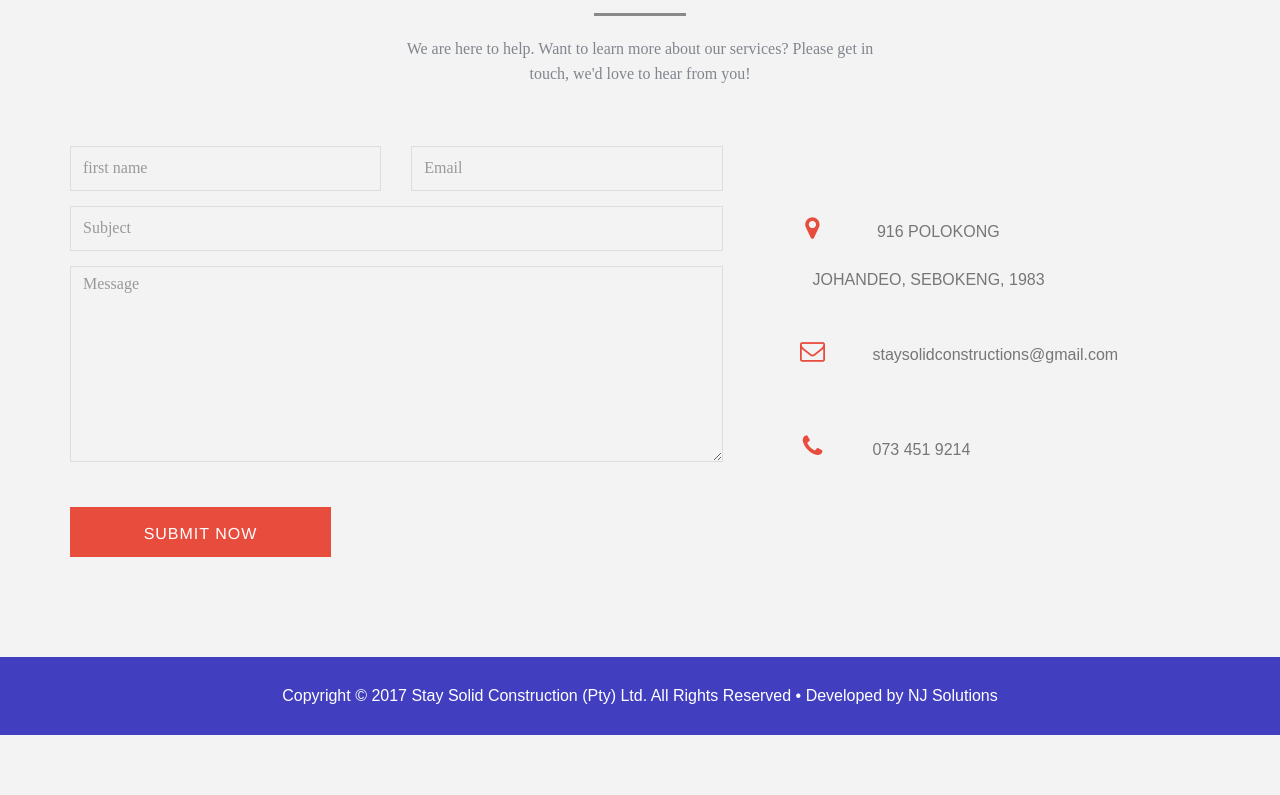
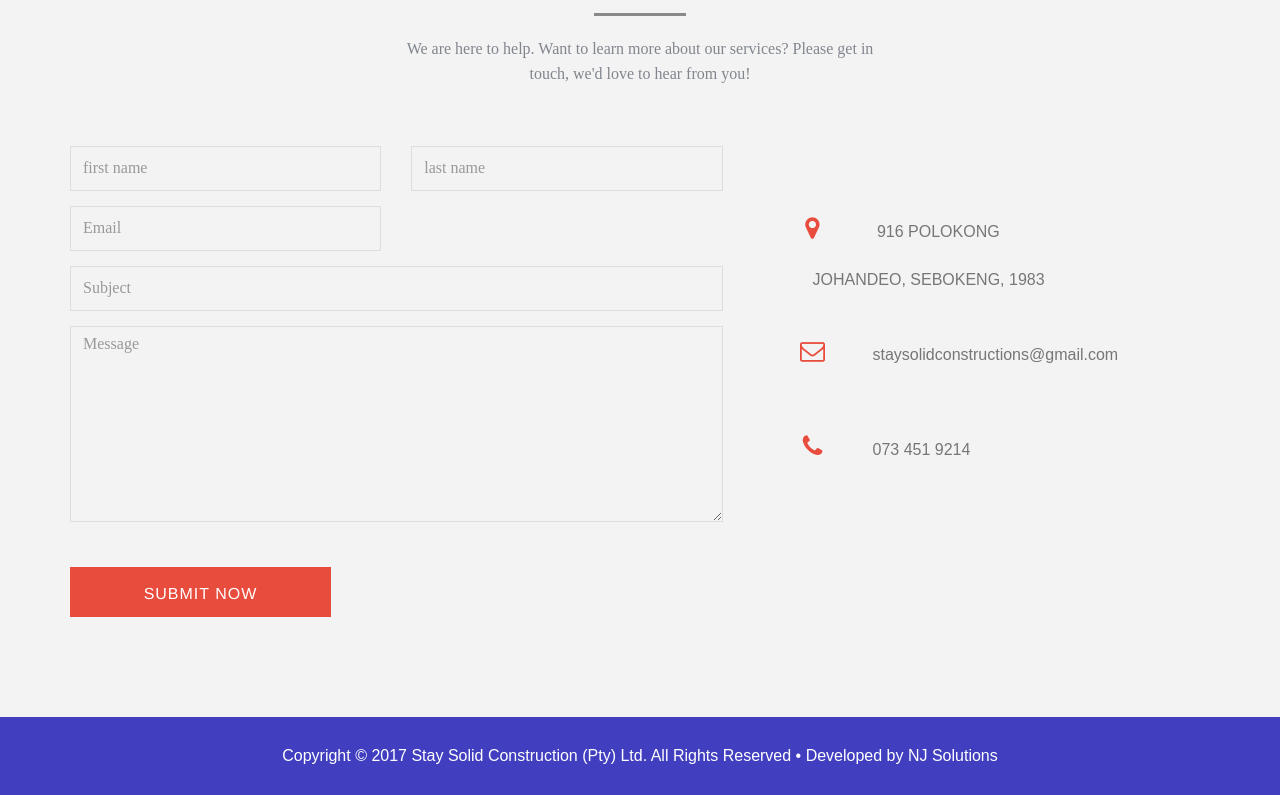
Before and after one commit to JosephRadebe/StaySolid, a website: page index.html at #!/home in a window 1280 px wide. Shown: the part 3568-4363 px from the top of the page. Before the commit the page ends 4303 px from the top, so only its background shows below. Drawn offline with nearby package versions, Linux system fonts and the light colour scheme.

Commit message:
First commit

```diff
--- a/Views/home.html
+++ b/Views/home.html
@@ -495,6 +495,11 @@
                                         <input type="text" class="form-control" name="name" placeholder="first name" required="">
                                     </div>
                                 </div>
+                                <div class="col-md-6">
+                                    <div class="form-group">
+                                        <input type="text" class="form-control" name="surname" placeholder="last name" required="">
+                                    </div>
+                                </div>
 
                                 <div class="col-md-6">
                                     <div class="form-group">
```
Also changed, not shown: 3 other files.
